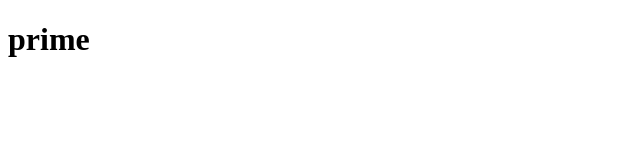
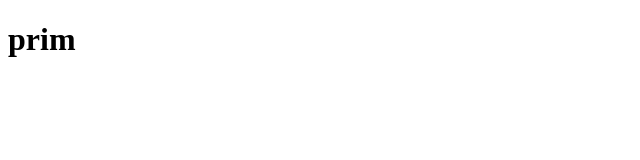
Before and after one commit to prince-Sf/html_live1, a plain HTML site: page index.html in a window 1280 px wide. Shown: the full height of the page, 0-640 px from the left. Drawn offline with Linux system fonts and the light colour scheme.

Commit message:
Update index.html

```diff
--- a/index.html
+++ b/index.html
@@ -6,6 +6,6 @@
     <title>Document</title>
 </head>
 <body>
-    <h1>prime</h1>
+    <h1>prim</h1>
 </body>
 </html>
```
